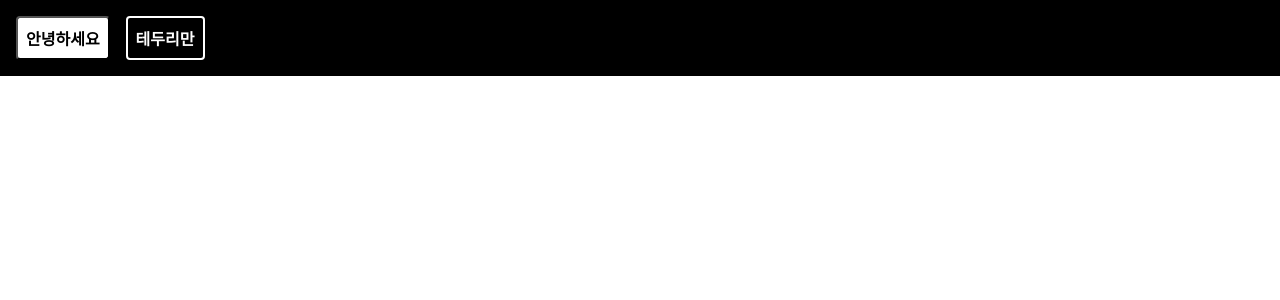
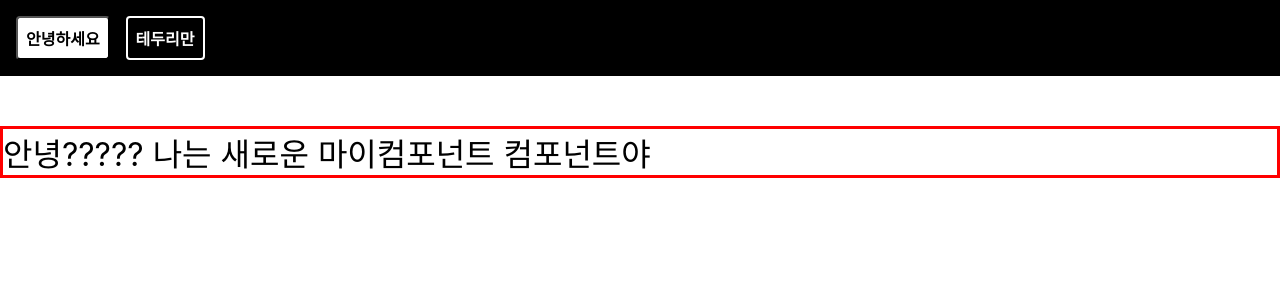
Before and after one commit to teamfroots/react-study, a React app in the folder 09/: page / in a window 1280 px wide. Shown: the top 300 px of the page. Built offline with nearby package versions, Linux system fonts and the light colour scheme.

Commit message:
스타일을 작성할 때 백틱 안에 넣어 사용. (Tagged 템플릿 리터럴)

```diff
--- a/09/src/StyledComponent.js
+++ b/09/src/StyledComponent.js
@@ -1,5 +1,11 @@
 import React from "react";
 import styled, { css } from "styled-components";
+
+const Mycomponent = styled.div`
+  font-size: 2rem;
+  margin-top: 50px;
+  border: 3px solid red;
+`;
 
 const Box = styled.div`
   background: ${(props) => props.color || "blue"};
@@ -40,10 +46,13 @@ const Button = styled.button`
 `;
 
 const StyledComponent = () => (
-  <Box color="black">
-    <Button>안녕하세요</Button>
-    <Button inverted={true}>테두리만</Button>
-  </Box>
+  <>
+    <Box color="black">
+      <Button>안녕하세요</Button>
+      <Button inverted={true}>테두리만</Button>
+    </Box>
+    <Mycomponent>안녕????? 나는 새로운 마이컴포넌트 컴포넌트야</Mycomponent>
+  </>
 );
 
 export default StyledComponent;
```
